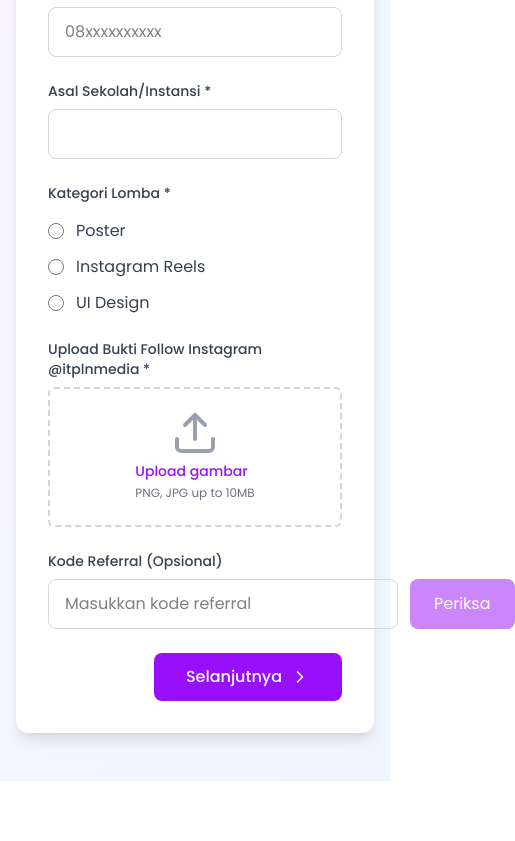
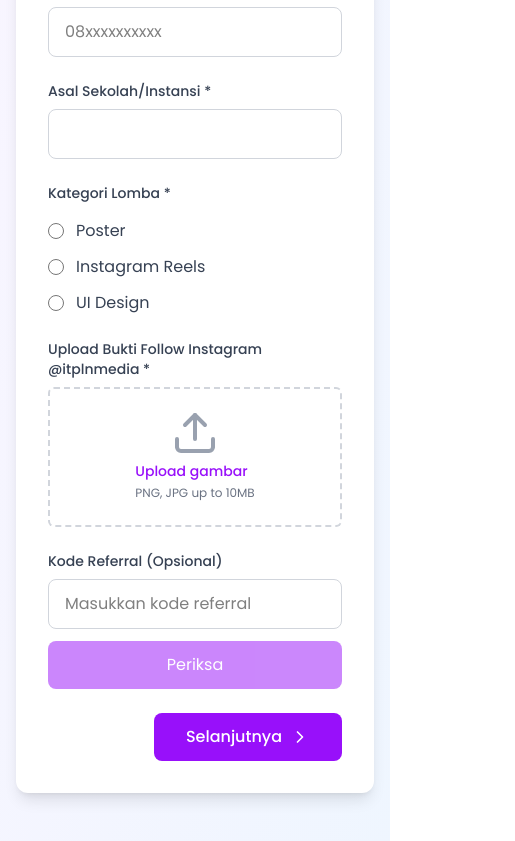
Before and after one commit to gaangsarr/website-itpln-media-vers01, a Next.js app: page /ncc/daftar in a window 390 px wide. Shown: the part 569-1410 px from the top of the page, 515 px wide, since content can reach past the window. Before the commit the page ends 1350 px from the top, so only its background shows below. Built offline with nearby package versions, Linux system fonts and the light colour scheme.

Commit message:
benerin button periksa di ncc/daftar

```diff
--- a/app/ncc/daftar/page.jsx
+++ b/app/ncc/daftar/page.jsx
@@ -375,14 +375,14 @@ const Step1 = ({
       <label className="block text-sm font-medium text-gray-700 mb-2">
         Kode Referral (Opsional)
       </label>
-      <div className="flex space-x-3">
+      <div className="flex flex-col sm:flex-row space-y-3 sm:space-y-0 sm:space-x-3">
         <input
           type="text"
           name="kodeReferral"
           value={formData.kodeReferral}
           onChange={handleInputChange}
           placeholder="Masukkan kode referral"
-          className="flex-1 px-4 py-3 border border-gray-300 rounded-lg focus:ring-2 focus:ring-purple-500 focus:border-transparent"
+          className="w-full sm:flex-1 px-4 py-3 border border-gray-300 rounded-lg focus:ring-2 focus:ring-purple-500 focus:border-transparent"
         />
         <button
           type="button"
@@ -390,7 +390,7 @@ const Step1 = ({
           disabled={
             !formData.kodeReferral.trim() || referralValidation.isValidating
           }
-          className="px-6 py-3 bg-purple-600 text-white rounded-lg hover:bg-purple-700 disabled:opacity-50 disabled:cursor-not-allowed flex items-center space-x-2"
+          className="w-full sm:w-auto px-6 py-3 bg-purple-600 text-white rounded-lg hover:bg-purple-700 disabled:opacity-50 disabled:cursor-not-allowed flex items-center justify-center space-x-2"
         >
           {referralValidation.isValidating ? (
             <>
```
